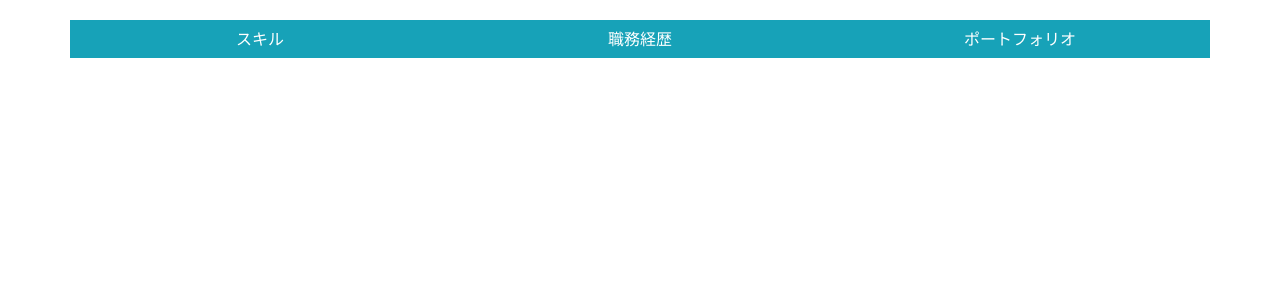
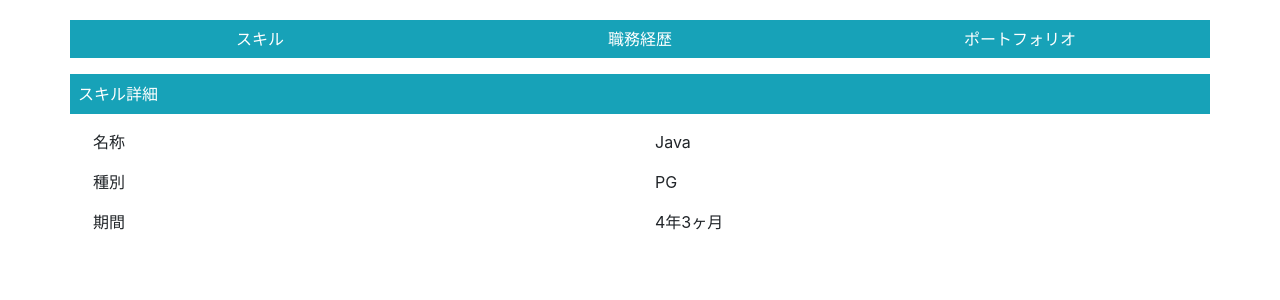
Before and after one commit to rimusophie/portfolio2, a Vue app in the folder portfolio2/: page /SkillDetail/1 in a window 1280 px wide. Before the commit this address had no page. Shown: the top 300 px of the page. Built offline with nearby package versions, Linux system fonts and the light colour scheme.

Commit message:
スキル詳細画面追加

```diff
--- a/portfolio2/src/router/index.ts
+++ b/portfolio2/src/router/index.ts
@@ -1,28 +1,34 @@
 import { createRouter, createWebHistory } from 'vue-router'
-//import HomeView from '../views/HomeView.vue'
-//import JobCareerListViewVue from '@/views/JobCareerListView.vue'
-//import SkillListViewVue from '@/views/SkillListView.vue'
-//import PortfolioListViewVue from '@/views/PortfolioListView.vue'
 
 const router = createRouter({
   history: createWebHistory(import.meta.env.BASE_URL),
   routes: [
     {
+      // トップページ
       path: '/',
       name: 'root',
       component: () => import('@/views/JobCareerListView.vue')
     },
     {
+      // 職務経歴一覧画面
       path: '/JobCareerList',
       name: 'JobCareerList',
       component: () => import('@/views/JobCareerListView.vue')
     },
     {
+      // スキル一覧画面
       path: '/SkillList',
       name: 'SkillList',
       component: () => import('@/views/SkillListView.vue')
     },
     {
+      // スキル詳細画面
+      path: '/SkillDetail/:id',
+      name: 'SkillDetail',
+      component: () => import('@/views/SkillDetailView.vue')
+    },
+    {
+      // ポートフォリオ一覧画面
       path: '/PortfolioList',
       name: 'PortfolioList',
       component: () => import('@/views/PortfolioListView.vue')
--- /dev/null
+++ b/portfolio2/src/views/SkillDetailView.vue
@@ -0,0 +1,32 @@
+<script setup lang="ts">
+</script>
+
+<template>
+    <div class="container">
+        <div class="row bg-info text-white p-2 mb-2">
+            スキル詳細
+        </div>
+
+        <!-- 名称 -->
+        <div class="row p-2">
+            <div class="col">名称</div>
+            <div class="col">Java</div>
+        </div>
+
+        <!-- 種別 -->
+        <div class="row p-2">
+            <div class="col">種別</div>
+            <div class="col">PG</div>
+        </div>
+
+        <!-- 期間 -->
+        <div class="row p-2">
+            <div class="col">期間</div>
+            <div class="col">4年3ヶ月</div>
+        </div>
+    </div>
+
+</template>
+
+<style scoped>
+</style>
--- a/portfolio2/src/views/SkillListView.vue
+++ b/portfolio2/src/views/SkillListView.vue
@@ -1,4 +1,5 @@
 <script setup lang="ts">
+import { RouterLink } from 'vue-router';
 </script>
 
 <template>
@@ -17,12 +18,16 @@
                 </thead>
                 <tbody>
                     <tr>
-                        <td>Java</td>
+                        <td>
+                            <RouterLink v-bind:to="{name: 'SkillDetail', params: {id: 111}}">Java</RouterLink>
+                        </td>
                         <td>PG</td>
                         <td>4年3ヶ月</td>
                     </tr>
                     <tr>
-                        <td>SQLServer</td>
+                        <td>
+                            <RouterLink v-bind:to="{name: 'SkillDetail', params: {id: 222}}">SQLServer</RouterLink>
+                        </td>
                         <td>DB</td>
                         <td>3ヶ月</td>
                     </tr>
```
